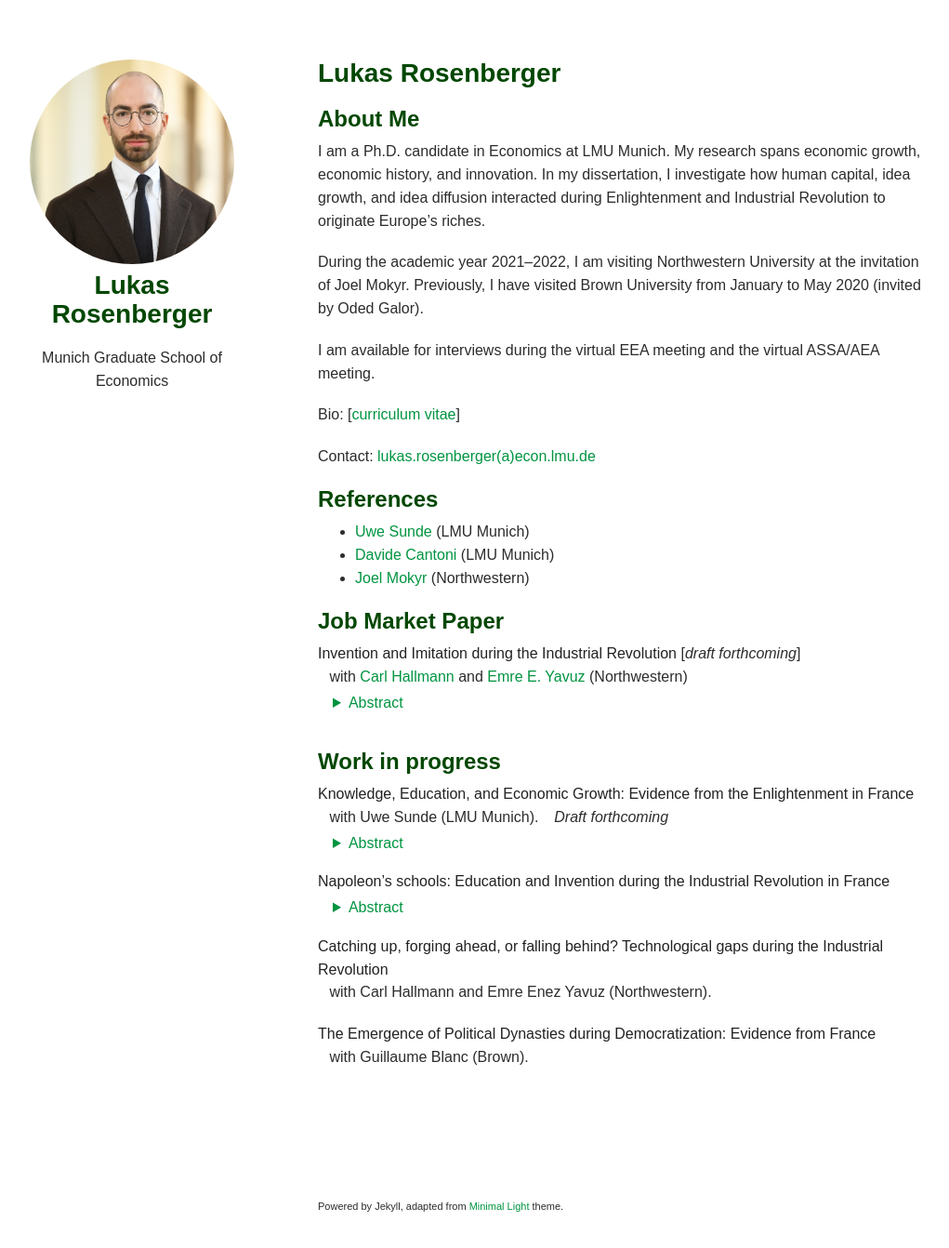
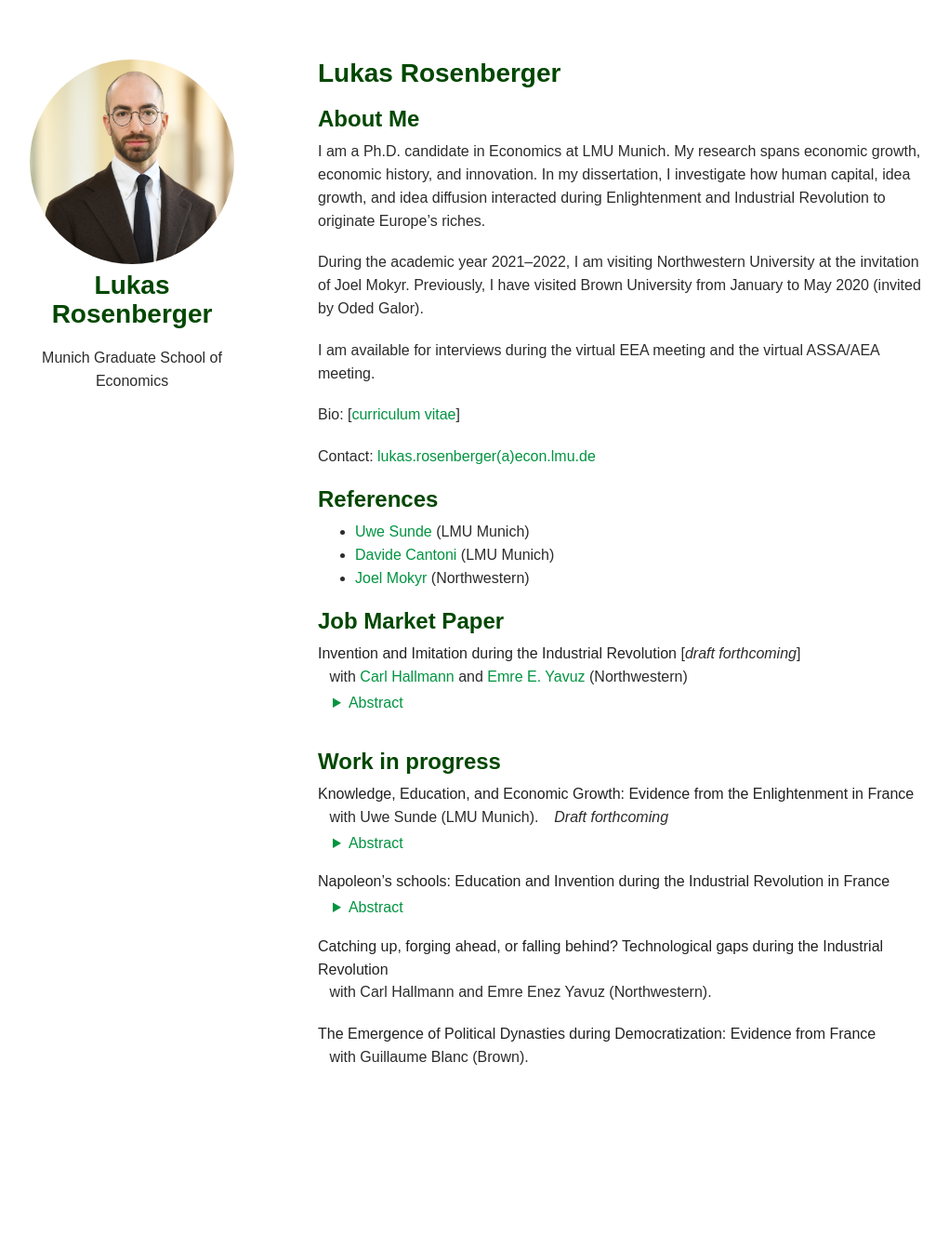
Before and after one commit to lukasrosenberger/academic, a Jekyll site: the page built from index.md, in a window 1280 px wide and 1379 px high. Shown: the top 1342 px of the window at 93% size, without its empty margins (128-1149 px from the left). Built offline with Jekyll 4.4.1, drawn with Linux system fonts in a browser that asks for light colours; nearby versions of some CDN libraries; some web fonts are replaced; a style sheet for code colours, icons or effects is not loaded.

Commit message:
Update homepage.html

```diff
--- a/_layouts/homepage.html
+++ b/_layouts/homepage.html
@@ -52,8 +52,6 @@
 
       <br>
 
-       <p><small>Powered by Jekyll, adapted from <a href="https://github.com/yaoyao-liu/minimal-light" target="_blank" rel="noopener">Minimal Light</a> theme.</small></p>
-
       </section>
       <footer>
         <div class="social-icons">
```
